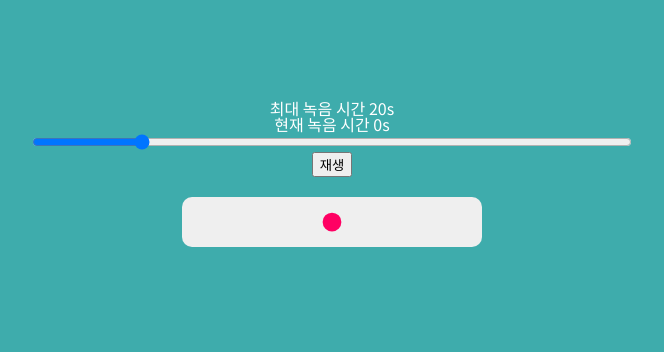
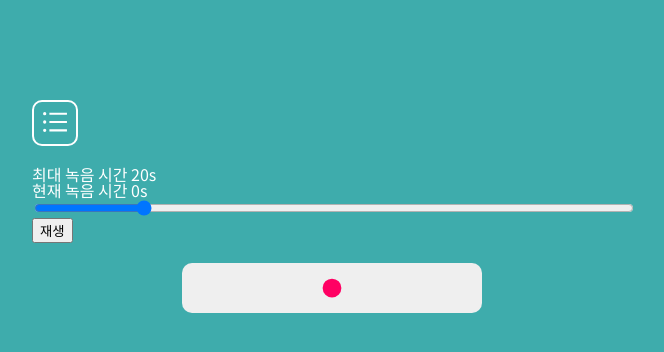
Before and after one commit to YesunPark/pre-onboarding-third-assignment, a React (Vite) app: page / in a window 1280 px wide. Shown: the top 352 px of the page, without its empty margins (308-972 px from the left). Built offline with nearby package versions, Linux system fonts and the light colour scheme.

Commit message:
[Add]플레이 리스트로가는 버튼 구현

```diff
--- a/src/pages/play/Play.jsx
+++ b/src/pages/play/Play.jsx
@@ -5,9 +5,17 @@ import styled from 'styled-components';
 import storage from '../../firebase/storage';
 
 const Play = () => {
-  const [audioURL, setAudioURL] = useState('');
+  const [curAudioURL, setCurAudioURL] = useState('');
+  const [audioList, setAudioList] = useState();
 
-  return <audio src={audioURL} />;
+  useEffect(() => {
+    (async () => {
+      const { items } = await listAll(ref(storage));
+      console.log(items);
+    })();
+  });
+
+  return <></>;
 };
 
 export default Play;
--- a/src/pages/record/Record.jsx
+++ b/src/pages/record/Record.jsx
@@ -1,11 +1,15 @@
 import { useEffect, useRef, useState } from 'react';
+import { AiOutlineUnorderedList } from 'react-icons/ai';
 import { BsFillRecordFill, BsSquareFill } from 'react-icons/bs';
 import { ref, uploadBytes } from 'firebase/storage';
 import styled from 'styled-components';
 import storage from '../../firebase/storage';
 import RecordingMordal from '../../components/record/RecordingMordal';
+import { useNavigate } from 'react-router-dom';
 
 const Record = () => {
+  const navigate = useNavigate();
+
   const [isRecording, setIsRecording] = useState(false);
   const [isPlaying, setIsPlaying] = useState(false);
   const [isSaving, setIsSaving] = useState(false);
@@ -92,6 +96,9 @@ const Record = () => {
   return (
     <>
       <StyledRecord>
+        <ListButton onClick={() => navigate('/play')}>
+          <AiOutlineUnorderedList size={30} />
+        </ListButton>
         <p>최대 녹음 시간 {timeMaxValue}s</p>
         <p>현재 녹음 시간 {timer}s</p>
         <input
@@ -118,11 +125,21 @@ const Record = () => {
   );
 };
 
+const ListButton = styled.button`
+  width: fit-content;
+  aspect-ratio: 1 / 1;
+  border: 2px solid white;
+  background-color: transparent;
+  color: white;
+  border-radius: 10px;
+  margin-bottom: 20px;
+  cursor: pointer;
+`;
+
 const StyledRecord = styled.div`
   padding-top: 100px;
   display: flex;
   flex-direction: column;
-  align-items: center;
 
   div.buttonContainer {
     display: flex;
```
